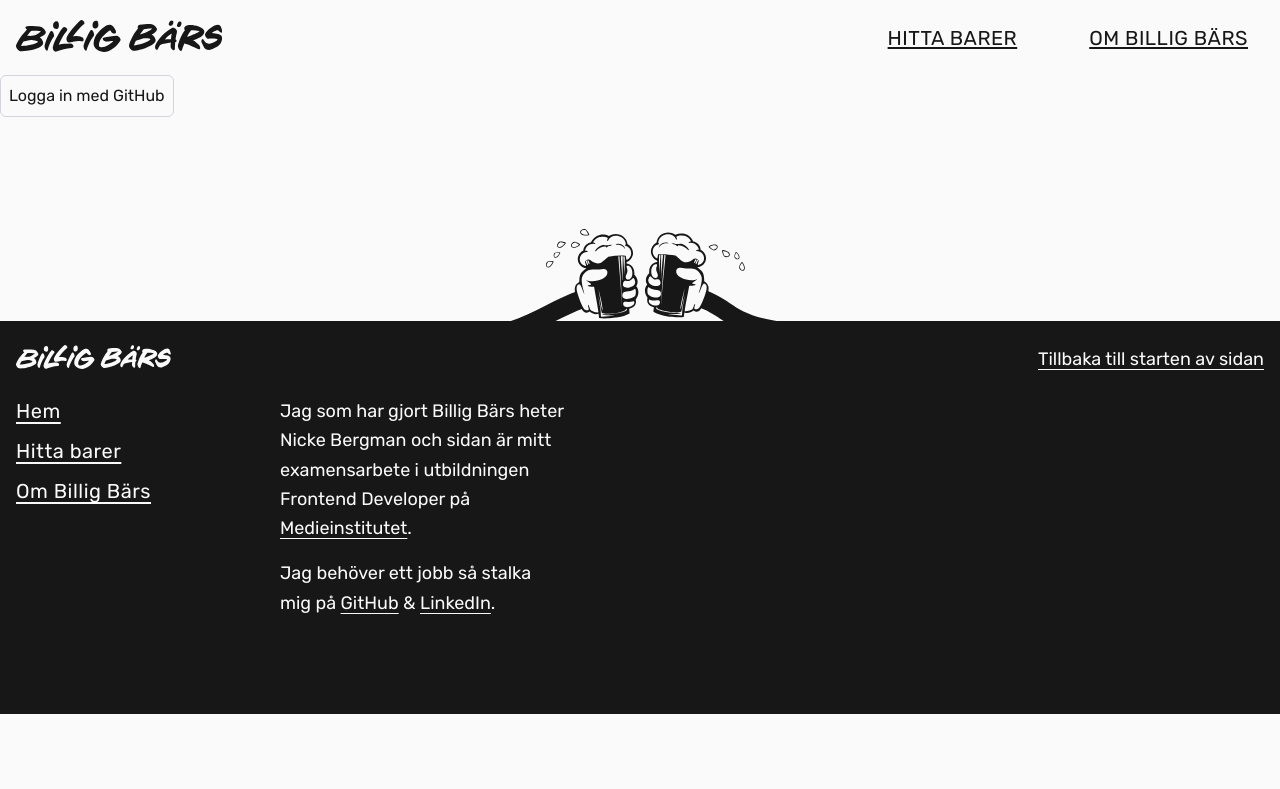
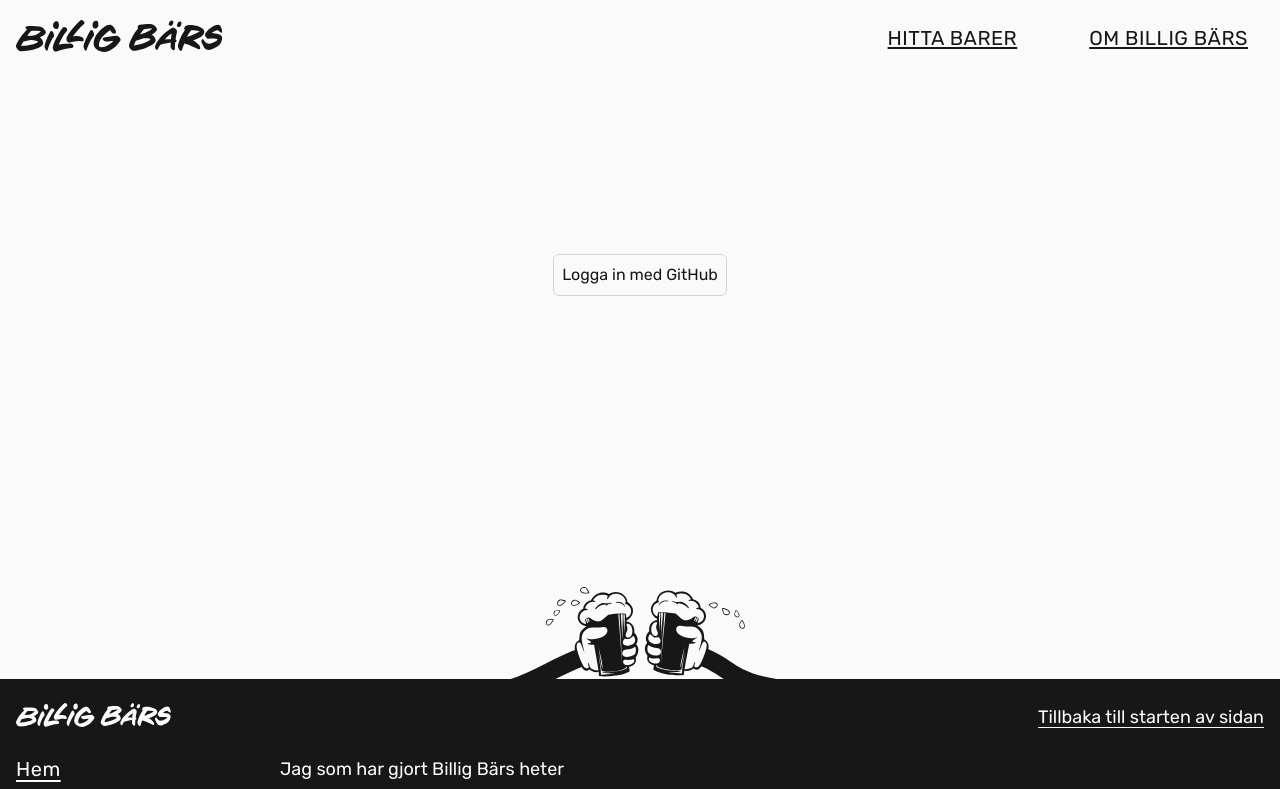
Before and after one commit to nickenickenicke/billig-bars, a Next.js app: page /bar-admin in a window 1280 px wide. Shown: the top 789 px of the page. Built offline with nearby package versions, Linux system fonts and the light colour scheme; no server answers; a web font is replaced by a local one.

Commit message:
Styling of admin page

```diff
--- a/src/app/bar-admin/page.tsx
+++ b/src/app/bar-admin/page.tsx
@@ -9,14 +9,16 @@ export default async function BarAdminPage() {
 
   if (error || !data?.user) {
     return (
-      <article className="">
+      <article className="flex h-[50vh] w-full items-center justify-center">
         <LoginWithGitHub />
       </article>
     )
   }
   return (
     <article className="">
-      <LogOutButton />
+      <div className="mx-2 mb-10 md:mx-auto md:w-1/2">
+        <LogOutButton />
+      </div>
       <BarAdminForm />
     </article>
   )
--- a/src/components/LogOutButton.tsx
+++ b/src/components/LogOutButton.tsx
@@ -1,7 +1,7 @@
 export const LogOutButton = () => {
   return (
-    <form action="/auth/signout" method="post">
-      <button className="" type="submit">
+    <form action="/auth/signout" method="post" className="flex">
+      <button className="flex-1 border-black bg-bg-pink" type="submit">
         Log out
       </button>
     </form>
```
